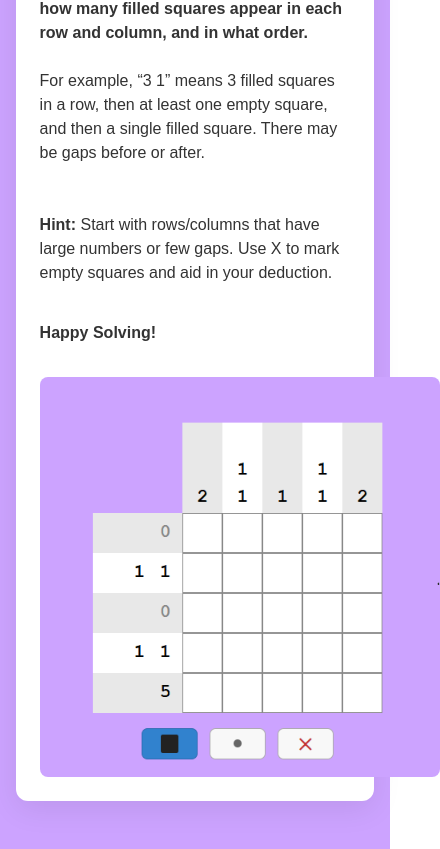
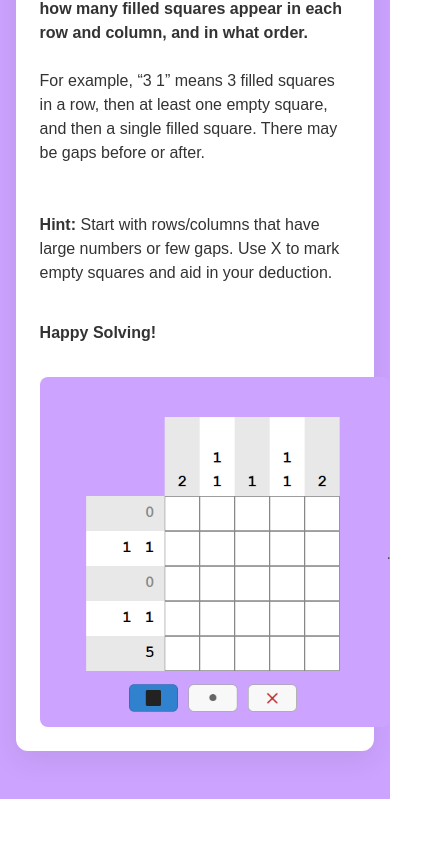
Before and after one commit to tapsley/playlist-grid-vercel, a Next.js app: page /nonogram in a window 390 px wide. Shown: the part 1199-2048 px from the top of the page, 440 px wide, since content can reach past the window. After the commit the page ends 1998 px from the top, so only its background shows below. Built offline with nearby package versions, Linux system fonts and the light colour scheme; no server answers; the database is empty.

Commit message:
Adjusted size of gif for mobile

```diff
--- a/app/nonogram/page.tsx
+++ b/app/nonogram/page.tsx
@@ -115,7 +115,7 @@ export default function PicrossSplash() {
               <b>Happy Solving!</b>
             </p>
           </div>
-          <div style={{ flex: '0 0 400px', display: 'flex', gap: 12, flexWrap: 'wrap' }}>
+          <div style={{ flex: '0 0 350px', display: 'flex', gap: 12, flexWrap: 'wrap' }}>
             <div style={{ width: '100%', marginTop: 12 }}>
               <img src="/demoNonogram.gif" alt="Demo Nonogram" style={{ width: '100%', borderRadius: 8 }} />
             </div>
```
